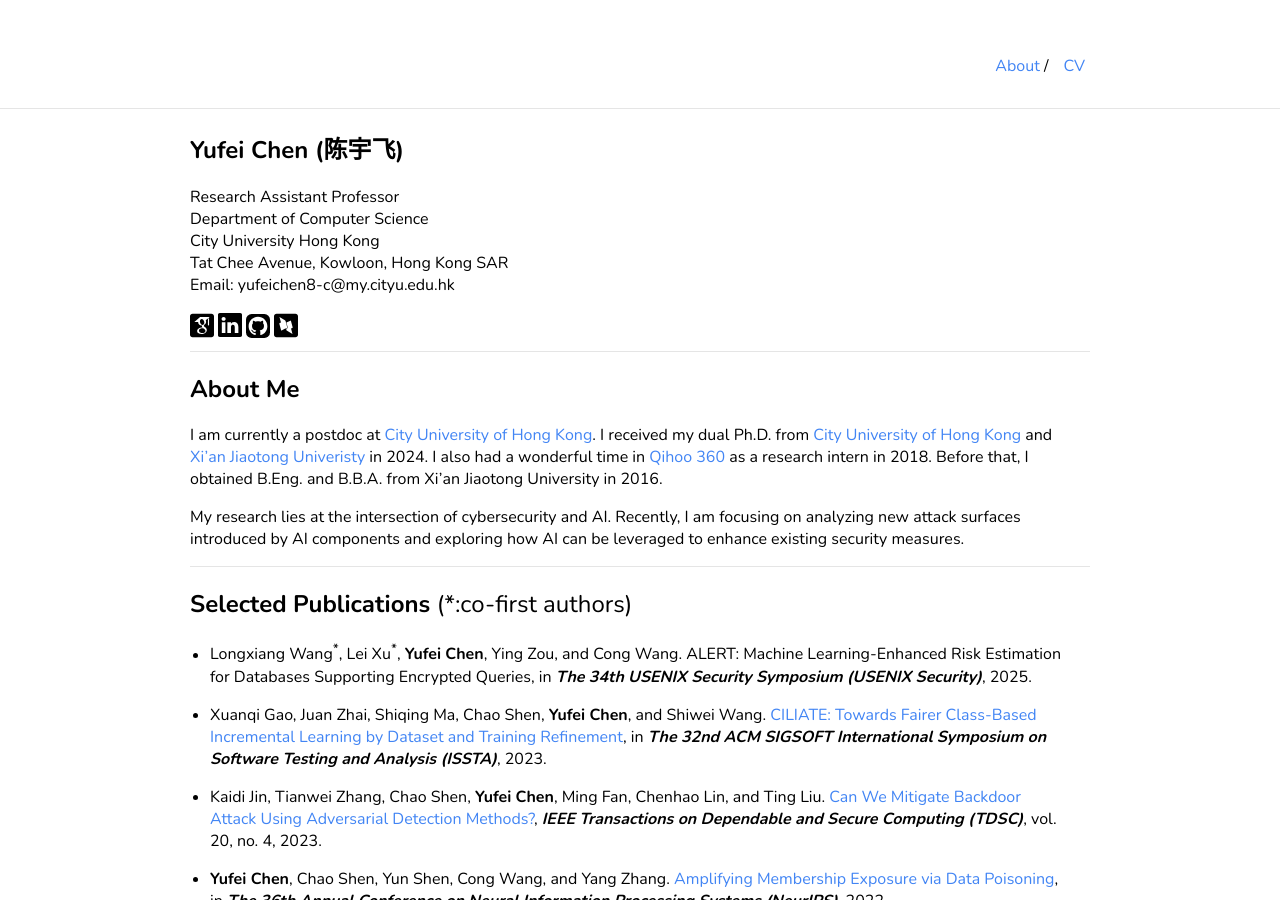
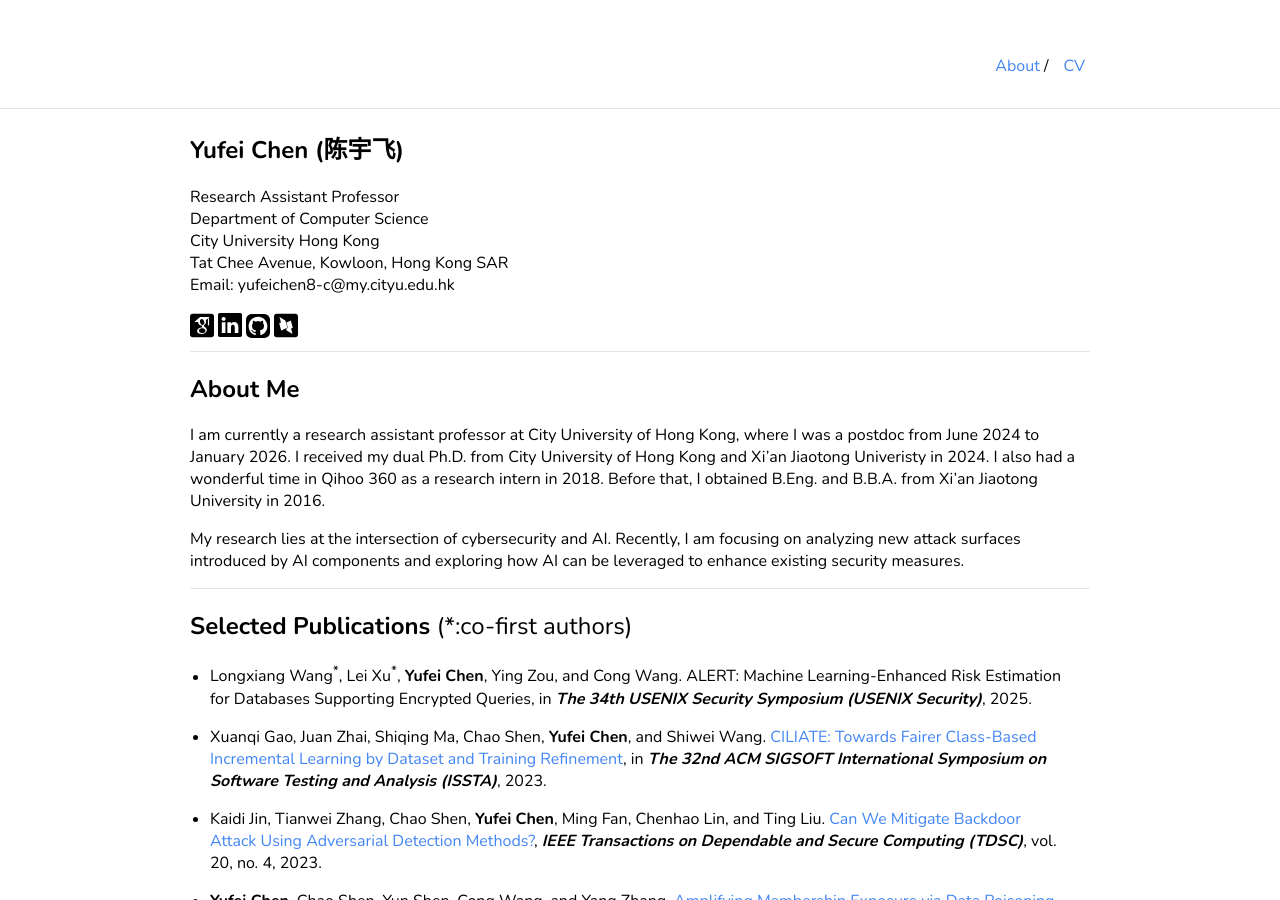
Before and after one commit to yfchen1994/yfchen1994.github.io, a Jekyll site: the page built from index.md, in a window 1280 px wide and 900 px high. Built offline with Jekyll 4.4.1, drawn with Linux system fonts in a browser that asks for light colours; our own code applies the rules of GitHub Pages for plain Markdown files.

Commit message:
Fix errors.

```diff
--- a/index.md
+++ b/index.md
@@ -24,9 +24,9 @@ yufei<o>Y8oWuD9e86</o>chen8<o>k0BGBnvtqb</o>-c@my.cityu<o>.ejAMuIe4Wr</o>.edu.hk
 
 ## About Me <!--<font style="font-weight: normal; font-style: normal; ">(<span class="highlight">Seeking research position in academia or industry 😊</span>)</font>-->
 
-I am currently a postdoc at [City University of Hong Kong](https://www.cityu.edu.hk/).
-I received my dual Ph.D. from [City University of Hong Kong](https://www.cityu.edu.hk/) and [Xi'an Jiaotong Univeristy](http://en.xjtu.edu.cn/) in 2024.
-I also had a wonderful time in [Qihoo 360](http://www.360.cn/about/englishversion.html) as a research intern in 2018.
+I am currently a research assistant professor at City University of Hong Kong, where I was a postdoc from June 2024 to January 2026.
+I received my dual Ph.D. from City University of Hong Kong and Xi'an Jiaotong Univeristy in 2024.
+I also had a wonderful time in Qihoo 360 as a research intern in 2018.
 Before that, I obtained B.Eng. and B.B.A. from Xi'an Jiaotong University in 2016.
 
 My research lies at the intersection of cybersecurity and AI.
```
